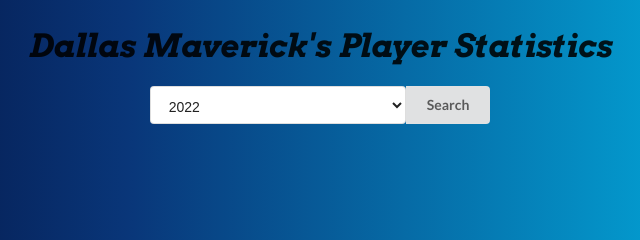
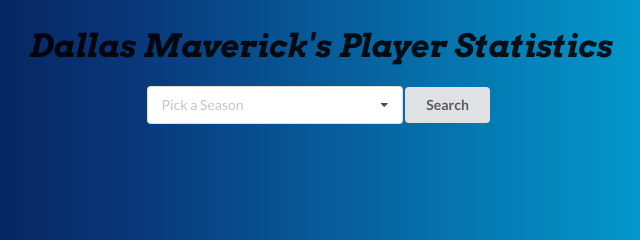
Before and after one commit to DevonMcfarlen/DallasMavericksPlayerStats, a website: page secondpage.html in a window 1280 px wide. Shown: the top 240 px of the page, 320-960 px from the left. Drawn offline with nearby package versions, Linux system fonts and the light colour scheme; no server answers; a web font is replaced by a local one.

Commit message:
merge prep

```diff
--- a/assets/js/script.js
+++ b/assets/js/script.js
@@ -148,8 +148,8 @@
     }, 400*i);
   }
 var
-$form = $('.ui.compact.selection.dropdown')
-  userSeason = $form.form('get value', 'value')
+$form = $('.ui.selection.dropdown')
+  userSeason = $form.form('get value', 'season')
 ;
 
 showCardBtn.addEventListener("click", function(event){
--- a/secondpage.html
+++ b/secondpage.html
@@ -9,7 +9,6 @@
 
     <link href="https://fonts.googleapis.com/css2?family=Arvo:ital,wght@1,700&family=Fira+Sans+Condensed:wght@500&family=Merriweather:wght@900&family=Palanquin:wght@300&family=Poppins:wght@100;200;300;400;600;700&display=swap" rel="stylesheet">
 
-
     <script
       src="https://code.jquery.com/jquery-3.5.1.min.js"
       integrity="sha256-9/aliU8dGd2tb6OSsuzixeV4y/faTqgFtohetphbbj0="
@@ -17,57 +16,39 @@
     ></script>
     <script src="./assets/Semantic-UI-CSS-master/semantic.min.js"></script>
   </head>
+
   <body>
     <section class="main-header">
       <header>
         <h1 class="second-page">Dallas Maverick's Player Statistics</h1>
       </header>
       <div class="ui action input secondheader">
-      <select class="ui compact selection dropdown">
-        <option value="2022">2022</option>
-        <option value="2021">2021</option>
-        <option value="2020">2020</option>
-        <option value="2019">2019</option>
-        <option value="2018">2018</option>
-        <option value="2017">2017</option>
-        <option value="2016">2016</option>
-        <option value="2015">2015</option>
-      </select>
+        <div class="field">
+          <div class="ui selection dropdown">
+            <input type="hidden" name="season">
+            <i class="dropdown icon"></i>
+            <div class="default text">Pick a Season</div>
+            <div class="menu">
+              <div class="item" data-value="2022">2022</div>
+              <div class="item" data-value="2021">2021</div>
+              <div class="item" data-value="2020">2020</div>
+              <div class="item" data-value="2019">2019</div>
+              <div class="item" data-value="2018">2018</div>
+              <div class="item" data-value="2017">2017</div>
+              <div class="item" data-value="2016">2016</div>
+              <div class="item" data-value="2015">2015</div>
+            </div>
+          </div>
           <div class="ui submit button showBtn">Search</div>
+        </div>
       </div>
     </section>
 
     <div class="player-cards">
       <ul class="card-items">
-
       </ul>
     </div>
 
-
-
-
-
-
-
-
-
- <!-- <label>
-  <input class="flipInput" type="checkbox"/>
-  <div class="flip-card">
-  <div class="front">
-    <h1>player 1</h1>
-    <p>stats</p>
-    <p>stats</p>
-  </div>
-  <div class="back">
-    <h1>2023</h1>
-    <hr/>
-    <p>picture</p>
-    <hr/>
-    <p class="click">click to flip</p>
-  </div>
- </div>
- </label> -->
     <script src="assets/js/script.js"></script>
   </body>
 </html>
```
Lines whose indentation alone changed are shown as unchanged.
